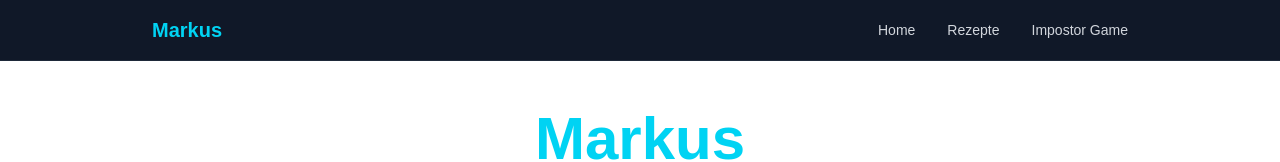
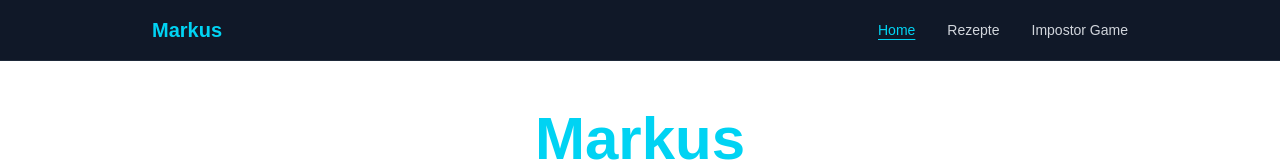
Before and after one commit to bot-jo/markus, a Next.js app: page /markus/ in a window 1280 px wide. Shown: the top 162 px of the page. Built offline with nearby package versions, Linux system fonts and the light colour scheme.

Commit message:
Fix: remove duplicate basePath in links - use relative paths

```diff
--- a/app/rezepte/[slug]/page.tsx
+++ b/app/rezepte/[slug]/page.tsx
@@ -43,7 +43,7 @@ export default async function RecipePage({ params }: PageProps) {
     return (
       <div className="text-center py-16">
         <p className="text-gray-400">Rezept nicht gefunden.</p>
-        <Link href="/markus/rezepte" className="text-cyan-400 hover:underline mt-4 inline-block">
+        <Link href="/rezepte" className="text-cyan-400 hover:underline mt-4 inline-block">
           ← Zurück zu Rezepten
         </Link>
       </div>
@@ -55,7 +55,7 @@ export default async function RecipePage({ params }: PageProps) {
   return (
     <div>
       <Link
-        href="/markus/rezepte"
+        href="/rezepte"
         className="text-cyan-400 hover:underline text-sm mb-6 inline-block"
       >
         ← Zurück zu Rezepten
--- a/app/rezepte/page.tsx
+++ b/app/rezepte/page.tsx
@@ -61,7 +61,7 @@ export default function RezeptePage() {
         {recipes.map((recipe) => (
           <Link
             key={recipe.slug}
-            href={`/markus/rezepte/${recipe.slug}`}
+            href={`/rezepte/${recipe.slug}`}
             className="bg-gray-900 border border-gray-800 rounded-xl p-6 hover:border-cyan-500/50 transition-colors block"
           >
             <h2 className="text-xl font-semibold text-cyan-400 mb-2">{recipe.title}</h2>
--- a/components/Header.tsx
+++ b/components/Header.tsx
@@ -5,23 +5,20 @@ import { usePathname } from 'next/navigation';
 import { useState } from 'react';
 
 const navLinks = [
-  { href: '/markus', label: 'Home' },
-  { href: '/markus/rezepte', label: 'Rezepte' },
-  { href: '/markus/impostor-game', label: 'Impostor Game' },
+  { href: '/', label: 'Home' },
+  { href: '/rezepte', label: 'Rezepte' },
+  { href: '/impostor-game', label: 'Impostor Game' },
 ];
-
-const basePath = '/markus';
 
 export default function Header() {
   const pathname = usePathname() || '/';
-  const normalizedPathname = pathname.startsWith(basePath) ? pathname : `${basePath}${pathname}`;
   const [mobileMenuOpen, setMobileMenuOpen] = useState(false);
 
   return (
     <header className="border-b border-gray-800 bg-gray-900">
       <nav className="max-w-5xl mx-auto px-6 py-4">
         <div className="flex items-center justify-between">
-          <Link href={basePath} className="text-xl font-bold text-cyan-400 hover:text-cyan-300">
+          <Link href="/" className="text-xl font-bold text-cyan-400 hover:text-cyan-300">
             Markus
           </Link>
 
@@ -32,7 +29,7 @@ export default function Header() {
                 key={link.href}
                 href={link.href}
                 className={`text-sm font-medium transition-colors ${
-                  normalizedPathname === link.href
+                  pathname === link.href
                     ? 'text-cyan-400 underline underline-offset-4'
                     : 'text-gray-300 hover:text-white'
                 }`}
@@ -66,7 +63,7 @@ export default function Header() {
                 key={link.href}
                 href={link.href}
                 className={`text-sm font-medium transition-colors ${
-                  normalizedPathname === link.href
+                  pathname === link.href
                     ? 'text-cyan-400 underline underline-offset-4'
                     : 'text-gray-300 hover:text-white'
                 }`}
```
